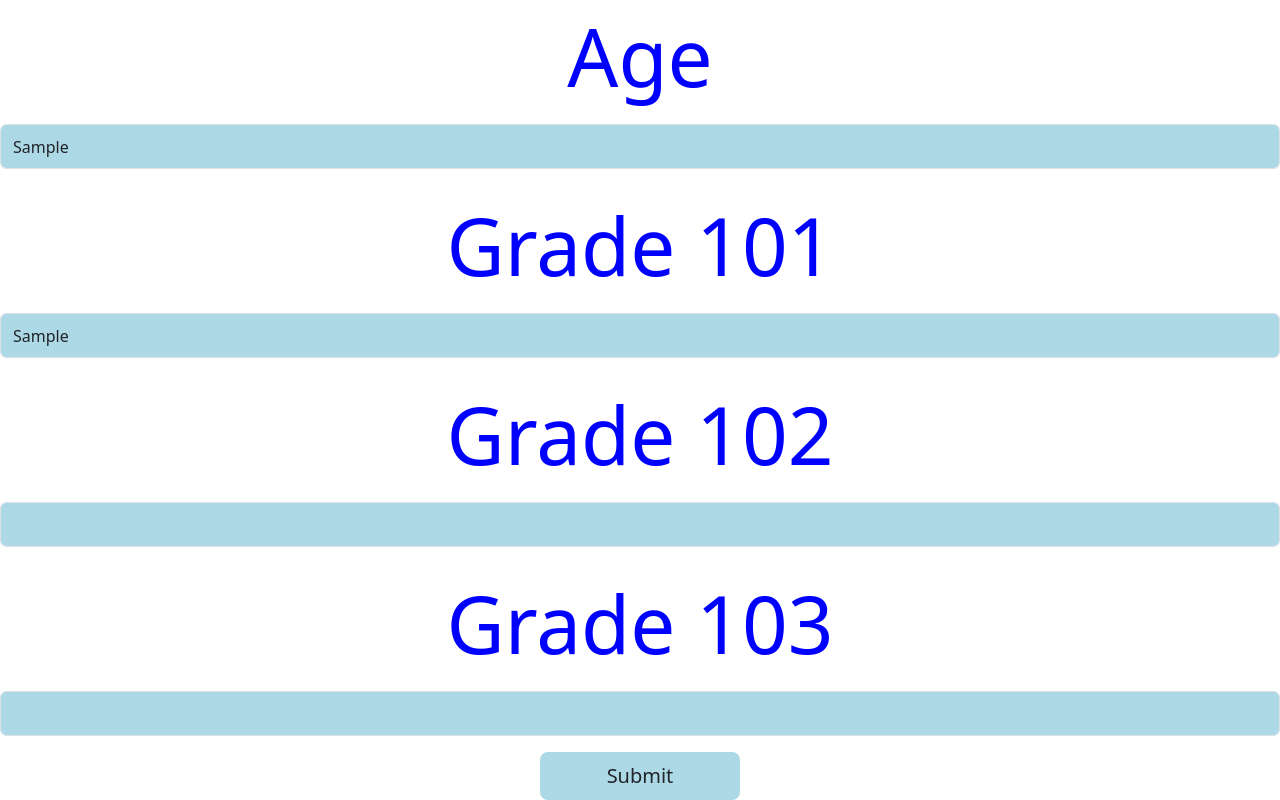
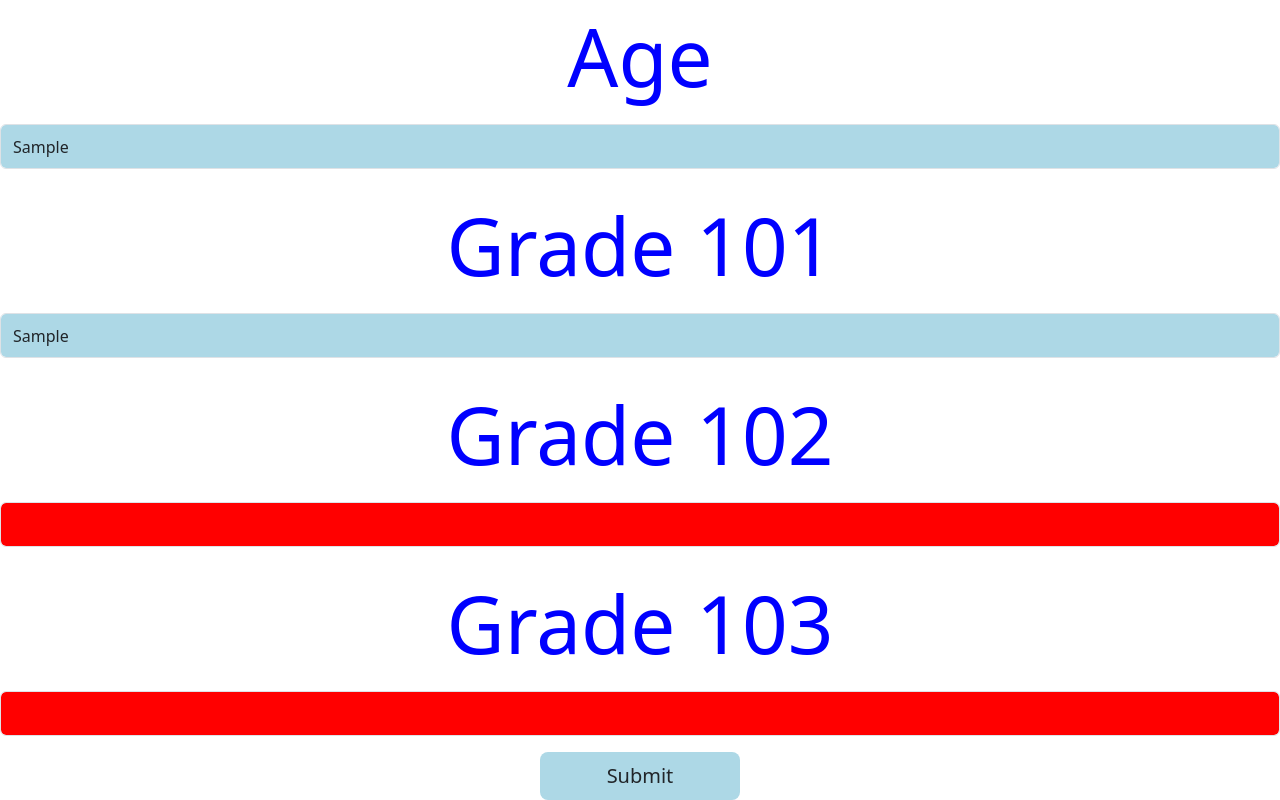
Before and after one commit to dewdaddy35/UserRegister, a plain HTML site: page register.html in a window 1280 px wide. Both pictures are taken after typing "name@example.com", "Sample123", "Sample", "Sample", "Sample", "Sample" into the empty fields and a click on the button "Submit". Shown: the part 928-1728 px from the top of the page. Drawn offline with nearby package versions, Linux system fonts and the light colour scheme.

Commit message:
UserRgister

```diff
--- a/app.js
+++ b/app.js
@@ -18,19 +18,23 @@ this.studentGrade103=grade103;
 
 
 //create the registration
-function register(){
+function register() {
     //get the inputs using jQuery
 
-   let inputEmail =$("#txtEmail").val();
-    let inputPassword=$("#txtPassword").val();
-    let inputFirstName =$("#txtFirstName").val();
-    let inputLastName =$("#txtLastName").val();
-    let inputAge =$("#txtAge").val();
-    let inputGrade101 =$("#txt101").val();
-    let inputGrade102 =$("#txt102").val();
-    let inputGrade103 =$("#txt103").val();
-    let newStudent = new Student (inputEmail,inputPassword,inputFirstName,inputLastName,inputAge,inputGrade101,inputGrade102,inputGrade103);
-    if (isValid(newStudent)){
+    let inputEmail = $("#txtEmail");
+    let inputPassword = $("#txtPassword");
+    let inputFirstName = $("#txtFirstName");
+    let inputLastName = $("#txtLastName");
+    let inputAge = $("#txtAge");
+    let inputGrade101 = $("#txt101");
+    let inputGrade102 = $("#txt102");
+    let inputGrade103 = $("#txt103");
+
+
+    let newStudent = new Student (inputEmail.val(),inputPassword.val(),inputFirstName.val(),inputLastName.val(),inputAge.val(),inputGrade101.val(),inputGrade102.val(),inputGrade103.val());
+
+    if (isValid(inputEmail,inputPassword,inputFirstName,inputLastName,inputAge,inputGrade101,inputGrade102,inputGrade103)){
+
         console.log("student is Valid");
    save(newStudent);
 
@@ -45,29 +49,49 @@ function register(){
 }
 
 //create validation
-function isValid(aStudent){
+function isValid(inputEmail, inputPassword, inputFirstName, inputLastName, inputAge, inputGrade101,inputGrade102, inputGrade103){
+
     let validation= true;
-    if (aStudent.studentEmail===""){
+
+    inputEmail.removeClass("error");
+    inputPassword.removeClass("error");
+    inputAge.removeClass("error");
+    inputFirstName.removeClass("error");
+    inputLastName.removeClass("error");
+    inputGrade101.removeClass("error");
+    inputGrade102.removeClass("error");
+    inputGrade103.removeClass("error");
+
+
+    if (inputEmail.val() ===""){
         validation = false;
+        inputEmail.addClass("error");
     }
-    if (aStudent.studentPassword===""){
+    if (inputPassword.val() ===""){
         validation = false;
+        inputPassword.addClass("error");
     }
-    if (aStudent.studentAge===""){
+    if (inputAge.val() ===""){
         validation = false;
+        inputAge.addClass("error");
     }
-    if (aStudent.studentFirstName===""){
+    if (inputFirstName.val() ===""){
         validation = false;
+        inputFirstName.addClass("error");
     }
-    if (aStudent.studentLastName===""){
+    if (inputLastName.val() ===""){
         validation = false;
+        inputLastName.addClass("error");
     }
-    if (aStudent.studentGrade101===""){
+    if (inputGrade101.val() ===""){
         validation = false;
-    }if (aStudent.studentGrade102===""){
+        inputGrade101.addClass("error");
+    }if (inputGrade102.val() ===""){
         validation = false;
-    }if (aStudent.studentGrade103===""){
+        inputGrade102.addClass("error");
+    }if (inputGrade103.val() ===""){
         validation = false;
+        inputGrade103.addClass("error");
     }
 return validation;
 }
--- a/styles/mystyles.css
+++ b/styles/mystyles.css
@@ -12,6 +12,7 @@ page
     box-sizing: border-box;
     font-size: 30vw;
   }
+
   .form-label{
     font-size: 10vh;
     color: blue;
@@ -52,6 +53,9 @@ page
   .box :first-child {
     align-self: center;
   }
+  .error{
+    background-color: red;
+  }
 
   /* Total width: 160px
        Total height: 80px
```
